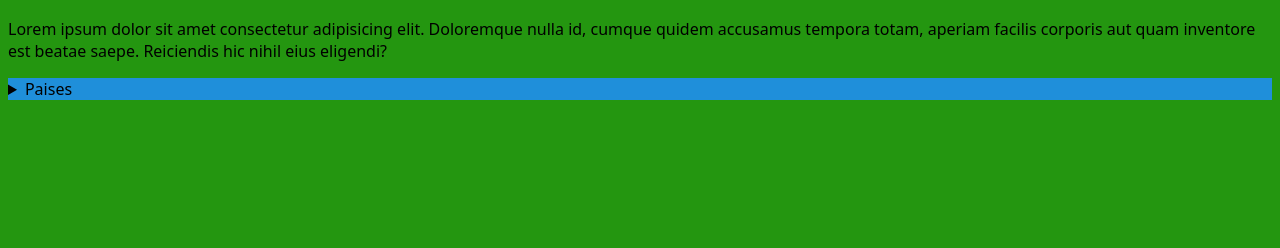
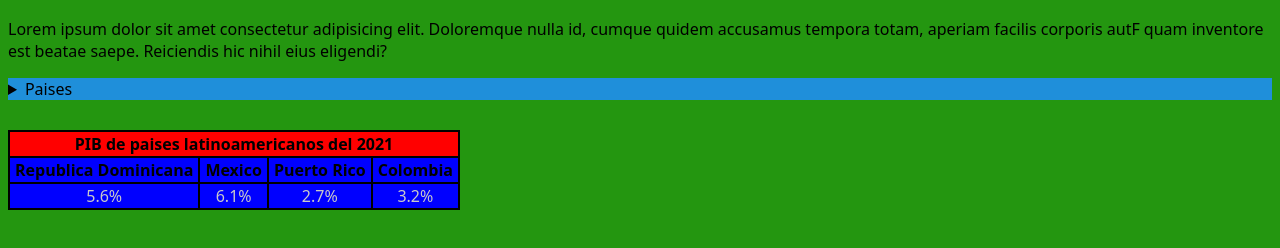
Before and after one commit to elm3ntalista/miweb, a plain HTML site: page index.html in a window 1280 px wide. Shown: the part 54-302 px from the top of the page. Drawn offline with Linux system fonts and the light colour scheme.

Commit message:
se ha agregado una tabla de datos sobre el PIB de paises latinos

```diff
--- a/index.html
+++ b/index.html
@@ -1,4 +1,3 @@
-
 <style>
   body {
     background-color: #249610;
@@ -15,10 +14,35 @@
       border-bottom: 2px solid;
     }
   }
+
+  table {
+    margin-top: 30px;
+    border-collapse: collapse;
+  }
+
+  thead {
+    background-color: red;
+  }
+
+  tbody {
+    background-color: blue;
+  }
+
+  td {
+    color: rgb(201, 201, 201);
+  }
+
+  th,
+  td {
+    padding-inline: 5px;
+    text-align: center;
+    border: 2px solid #000;
+  }
 </style>
 
 <h1>Hellow World</h1>
-<p>Lorem ipsum dolor sit amet consectetur adipisicing elit. Doloremque nulla id, cumque quidem accusamus tempora totam, aperiam facilis corporis aut quam inventore est beatae saepe. Reiciendis hic nihil eius eligendi?</p>
+<p>Lorem ipsum dolor sit amet consectetur adipisicing elit. Doloremque nulla id, cumque quidem accusamus tempora totam,
+  aperiam facilis corporis autF quam inventore est beatae saepe. Reiciendis hic nihil eius eligendi?</p>
 
 <details>
   <summary>Paises</summary>
@@ -28,3 +52,23 @@
   <p>Colombia</p>
   <p>Venezuela</p>
 </details>
+
+<table>
+  <thead>
+    <th colspan="4">PIB de paises latinoamericanos del 2021</th>
+  </thead>
+  <tbody>
+    <tr>
+      <th>Republica Dominicana</th>
+      <th>Mexico</th>
+      <th>Puerto Rico</th>
+      <th>Colombia</th>
+    </tr>
+    <tr>
+      <td>5.6%</td>
+      <td>6.1%</td>
+      <td>2.7%</td>
+      <td>3.2%</td>
+    </tr>
+  </tbody>
+</table>
```
Lines whose indentation alone changed are shown as unchanged.
